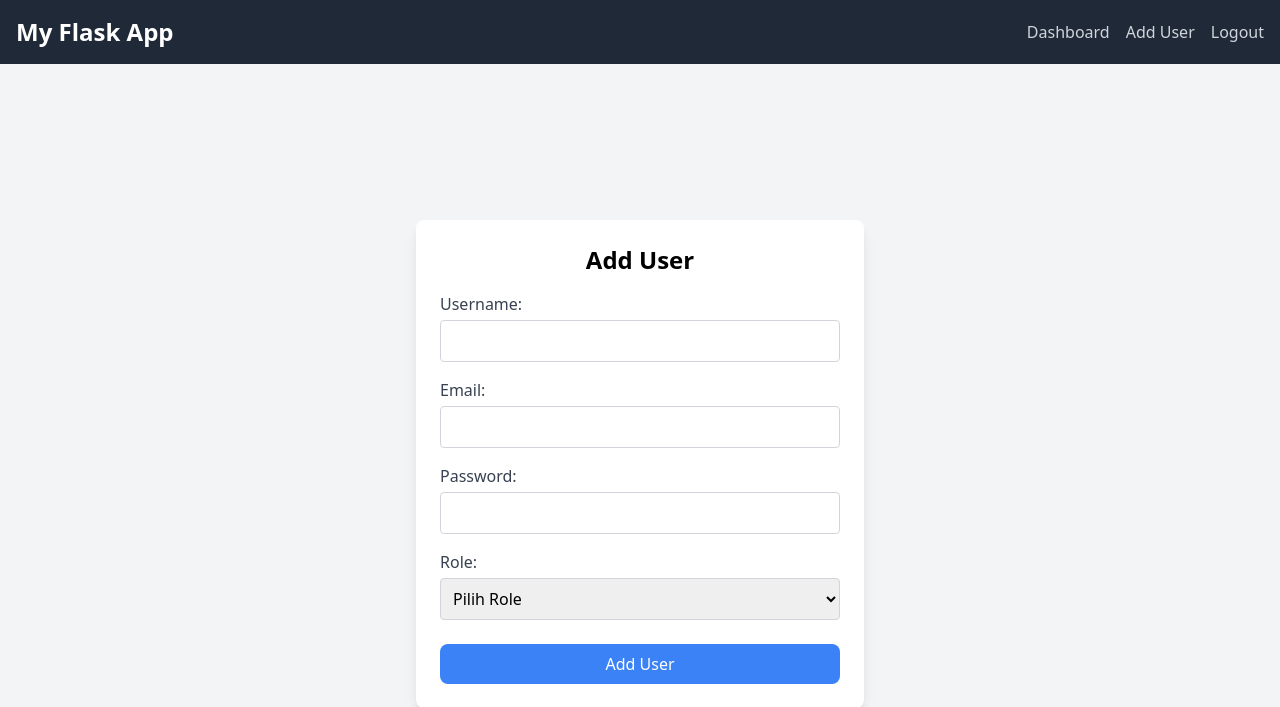
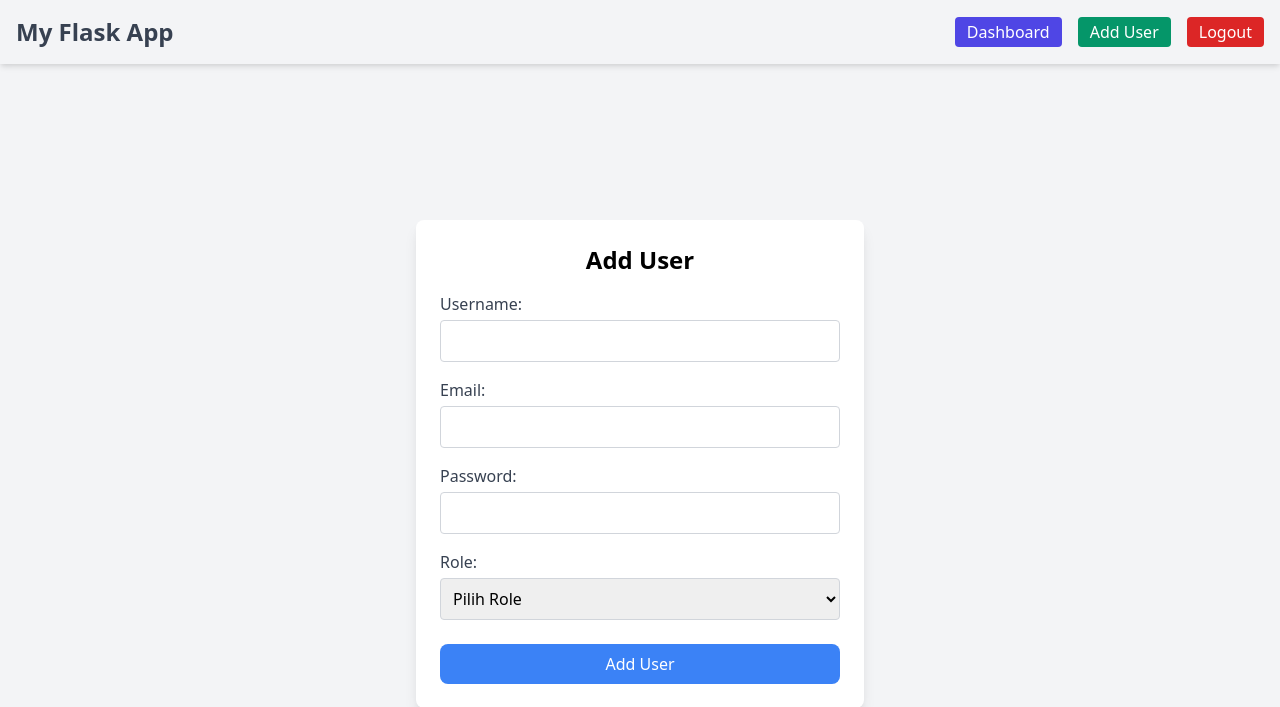
Before and after one commit to muhammadirfanbaihaqi/PemWebPraktek-TuBes-327-Irfan, a Flask app: page /adduser in a window 1280 px wide. Shown: the top 707 px of the page. Run offline with Flask 3, Linux system fonts and the light colour scheme; the visitor is signed in with stand-in values (Sample User, id 1).

Commit message:
excelent navbar

```diff
--- a/app/templates/layout.html
+++ b/app/templates/layout.html
@@ -10,25 +10,25 @@
     {% endblock %}
 </head>
 <body class="bg-gray-100">
-    <nav class="bg-gray-800 p-4">
+    <nav class="bg-gradient-to-r from-teal-400 to-blue-500 p-4 shadow-md">
         <div class="container mx-auto flex justify-between items-center">
-            <a class="text-white text-2xl font-bold" href="{{ url_for('main.awal') }}">My Flask App</a>
+            <a class="text-gray-700 text-2xl font-bold hover:text-gray-900 transition duration-300" href="{{ url_for('main.awal') }}">My Flask App</a>
             <ul class="flex space-x-4">
                 <li>
                     {% if session['role'] == 'admin' %}
-                        <a class="text-gray-300 hover:text-white" href="{{ url_for('main.homeadmin') }}">Dashboard</a>
+                        <a class="text-white bg-indigo-600 px-3 py-1 rounded hover:bg-indigo-700 transition duration-300 ease-in-out transform hover:scale-105" href="{{ url_for('main.homeadmin') }}">Dashboard</a>
                     {% elif session['role'] == 'user' %}
-                        <a class="text-gray-300 hover:text-white" href="{{ url_for('main.home') }}">Dashboard</a>
+                        <a class="text-white bg-indigo-600 px-3 py-1 rounded hover:bg-indigo-700 transition duration-300 ease-in-out transform hover:scale-105" href="{{ url_for('main.home') }}">Dashboard</a>
                     {% endif %}
                 </li>
                 {% if session['role'] == 'admin' %}
                 <li>
-                    <a class="text-gray-300 hover:text-white" href="{{ url_for('main.adduser') }}">Add User</a>
+                    <a class="text-white bg-green-600 px-3 py-1 rounded hover:bg-green-700 transition duration-300 ease-in-out transform hover:scale-105" href="{{ url_for('main.adduser') }}">Add User</a>
                 </li>
                 {% endif %}
                 <li>
                     {% if session['loggedin'] %}
-                        <a class="text-gray-300 hover:text-white" href="{{ url_for('main.logout') }}">Logout</a>
+                        <a class="text-white bg-red-600 px-3 py-1 rounded hover:bg-red-700 transition duration-300 ease-in-out transform hover:scale-105" href="{{ url_for('main.logout') }}">Logout</a>
                     {% endif %}
                 </li>
             </ul>
```
